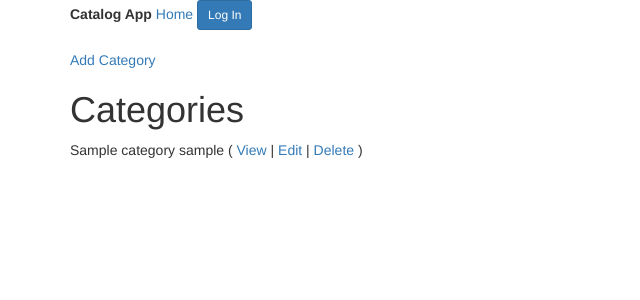
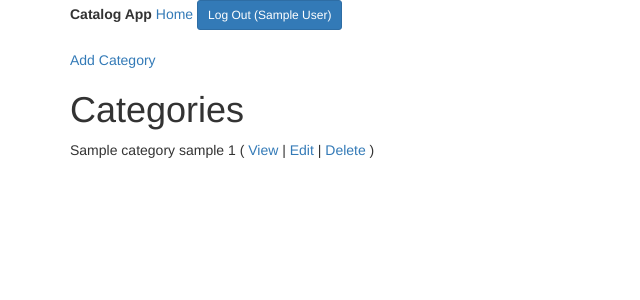
Before and after one commit to luis-rubio/item-catalog-app, a Flask app: template templates/index.html in a window 1280 px wide. Shown: the top 300 px of the page, without its empty margins (0-640 px from the left). Run offline with Flask 2, Linux system fonts and the light colour scheme; a user stored in the database is signed in; tables that the repository leaves empty hold one stand-in row (values such as "Sample post"); the template is opened without the code that fills it: most values are stand-ins (such as "Sample title", 1, 10 or a date in 2020); some libraries are stand-ins or nearby versions.

Commit message:
Connect google authorization with User database

```diff
--- a/app.py
+++ b/app.py
@@ -102,6 +102,12 @@ def gconnect():
     login_session['username'] = data['name']
     login_session['picture'] = data['picture']
     login_session['email'] = data['email']
+
+    # see if user exists, if it doesn't make a new one
+    user_id = getUserID(data["email"])
+    if not user_id:
+        user_id = createUser(login_session)
+    login_session['user_id'] = user_id
 
     output = ''
     output += '<h1>Welcome, '
@@ -218,6 +224,12 @@ def deleteCategory(category_slug):
     else:
         return render_template('category_delete.html', category=categoryToDelete)
 
+#userlist
+@app.route('/users')
+def userList():
+    users = session.query(User).all()
+    return render_template('users.html', users=users)
+
 # Item CRUD Routes
 @app.route('/catalog/<category_slug>/new/', methods=['GET', 'POST'])
 def newItem(category_slug):
--- a/templates/includes/_navbar.html
+++ b/templates/includes/_navbar.html
@@ -1,6 +1,11 @@
 <div class="container">
   <b>Catalog App</b>
   <a href="/">Home</a>
-  <a href="/login" class="btn btn-sm btn-primary">Log In</a>
+  {%if 'username' not in session %}
+    <a href="/login" class="btn btn-sm btn-primary">Log In</a>
+  {% else %}
+    <a href="/gdisconnect" class="btn btn-sm btn-primary">Log Out ({{ session['username'] }})</a>
+  {% endif %}
+
 </div>
 <br>
--- a/templates/index.html
+++ b/templates/index.html
@@ -1,14 +1,14 @@
 {% extends 'layout.html' %}
-
 {% block body %}
 <p><a href="{{url_for('newCategory')}}">Add Category</a><p>
 
 <p><h1>Categories</h1></p>
 
+
 {% for i in categories %}
 
   <p>
-    {{i.name}} {{i.slug}}
+    {{i.name}} {{i.slug}} {{ i.user_id }}
     ( <a href="{{url_for('showCategory', category_slug = i.slug)}}">View</a>
      | <a href="{{url_for('editCategory', category_slug = i.slug)}}">Edit</a>
      | <a href="{{url_for('deleteCategory', category_slug = i.slug)}}">Delete</a> )
```
Also changed, not shown: templates/users.html (added, +9 -0 lines).
